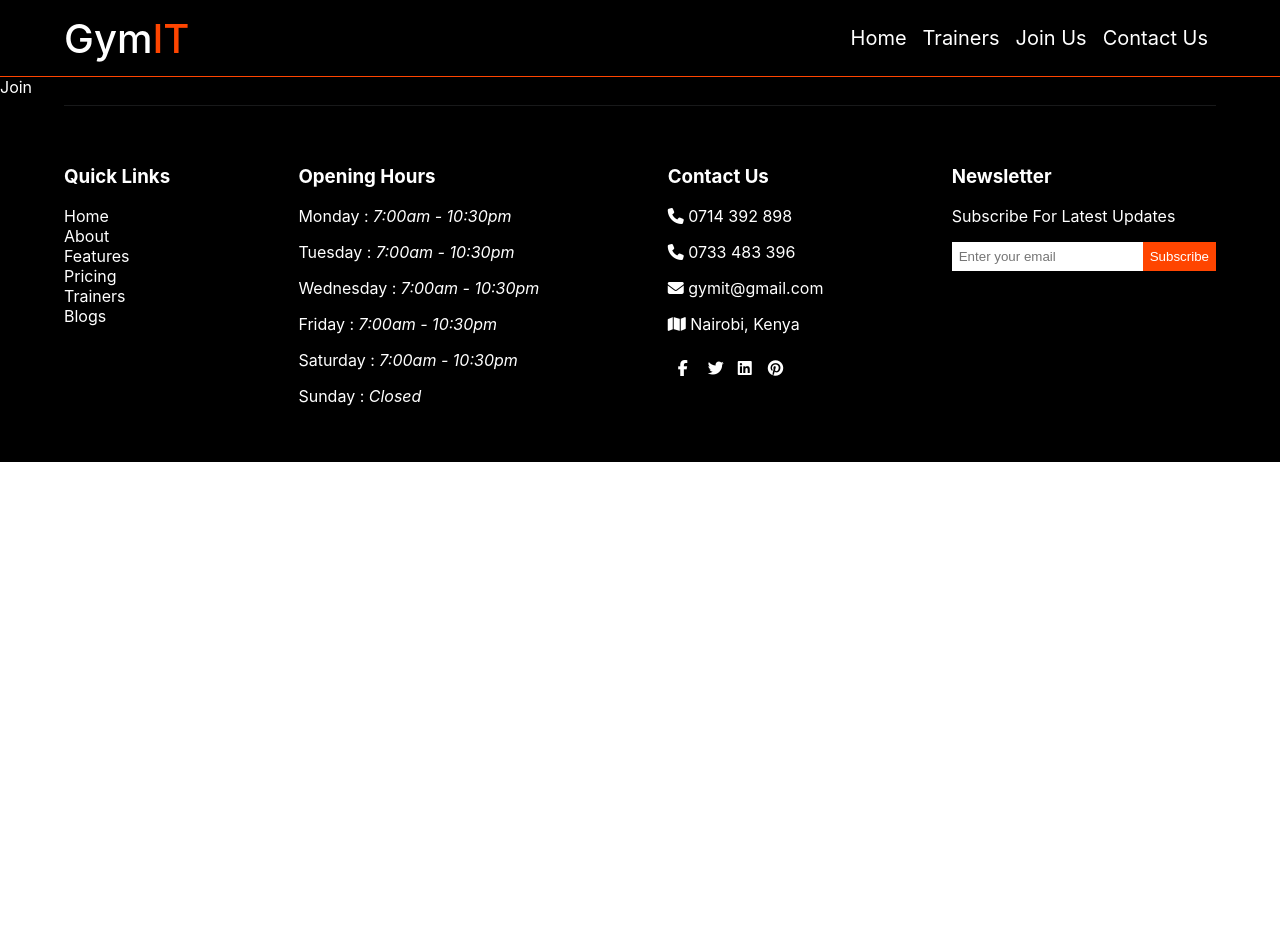
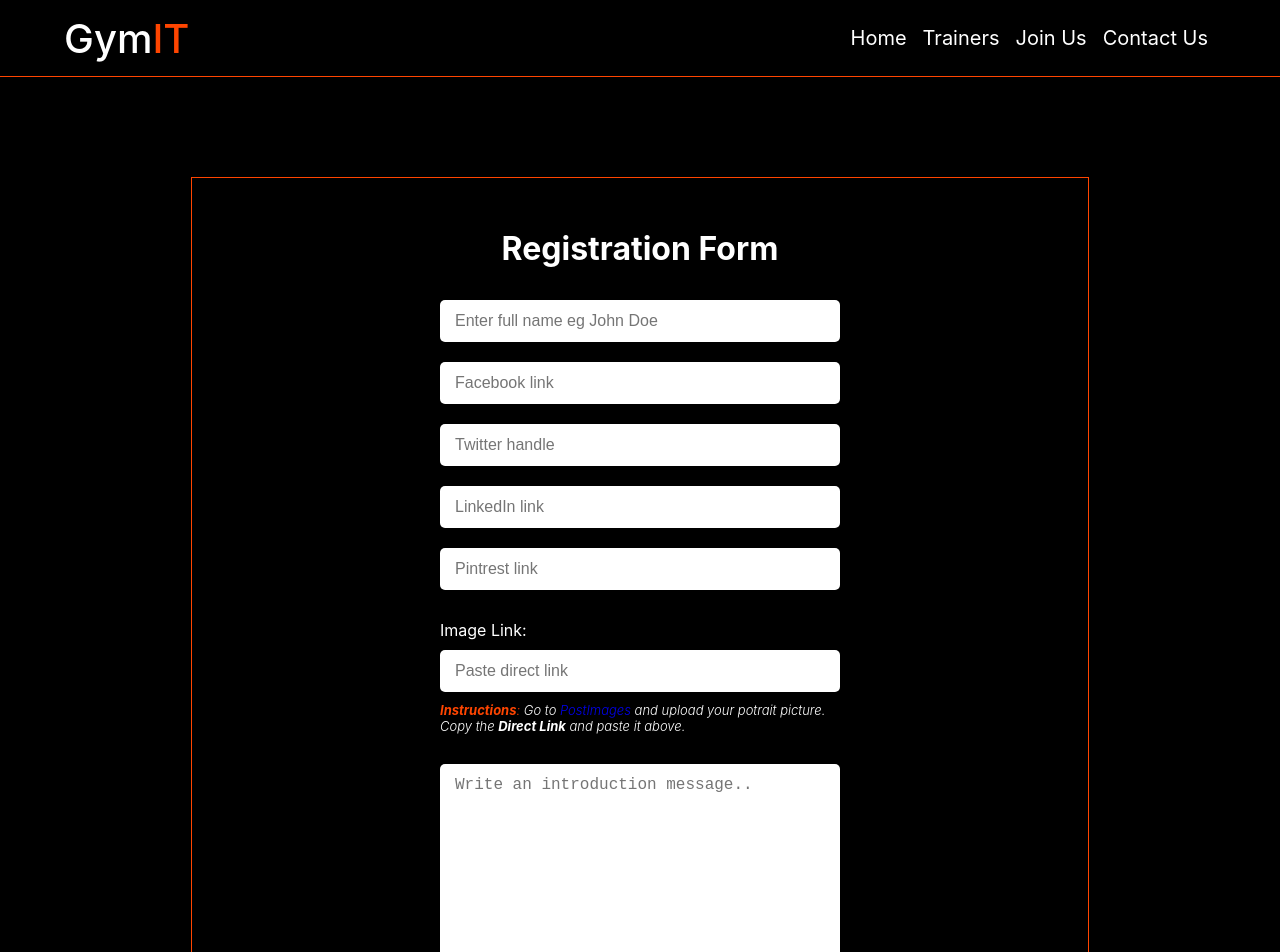
Before and after one commit to david-commit/GymIT, a React (Create React App) app: page /join in a window 1280 px wide. Shown: the top 952 px of the page. Before the commit the page ends 800 px from the top, so only its background shows below. Built offline with nearby package versions, Linux system fonts and the light colour scheme.

Commit message:
Join Component completion: Form design and event handling

```diff
--- a/src/components/Join.js
+++ b/src/components/Join.js
@@ -1,9 +1,71 @@
-import React from 'react'
+import React from 'react';
 
-function Join() {
+function Join({ handleSubmit }) {
   return (
-    <div>Join</div>
-  )
+    <div className='join'>
+      <h1>Registration Form</h1>
+      <form className='joinform'>
+        <input
+          type='text'
+          placeholder='Enter full name eg John Doe'
+          name='name'
+          id='name'
+        />
+        <input
+          type='url'
+          placeholder='Facebook link'
+          name='facebook'
+          id='facebook'
+        />
+        <input
+          type='url'
+          placeholder='Twitter handle'
+          name='twitter'
+          id='twitter'
+        />
+        <input
+          type='url'
+          placeholder='LinkedIn link'
+          name='linkedin'
+          id='linkedin'
+        />
+        <input
+          type='url'
+          placeholder='Pintrest link'
+          name='pintrest'
+          id='pintrest'
+        />
+        <br />
+        <label htmlFor='picture'>Image Link:</label>
+        <input
+          type='url'
+          placeholder='Paste direct link'
+          name='picture'
+          id='picture'
+        />
+        <em>
+          <span id='instructions'>
+            <strong>Instructions</strong>:
+          </span>{' '}
+          Go to <a href='https://postimages.org/'>PostImages </a>
+          and upload your potrait picture. Copy the <strong>
+            Direct Link
+          </strong>{' '}
+          and paste it above.
+        </em>
+        <br />
+        <textarea
+          name='message'
+          id='message'
+          cols='30'
+          rows='10'
+          placeholder='Write an introduction message..'
+        ></textarea>
+
+        <button type='submit' onClick={() => handleSubmit()}>Submit Application</button>
+      </form>
+    </div>
+  );
 }
 
-export default Join
+export default Join;
```
